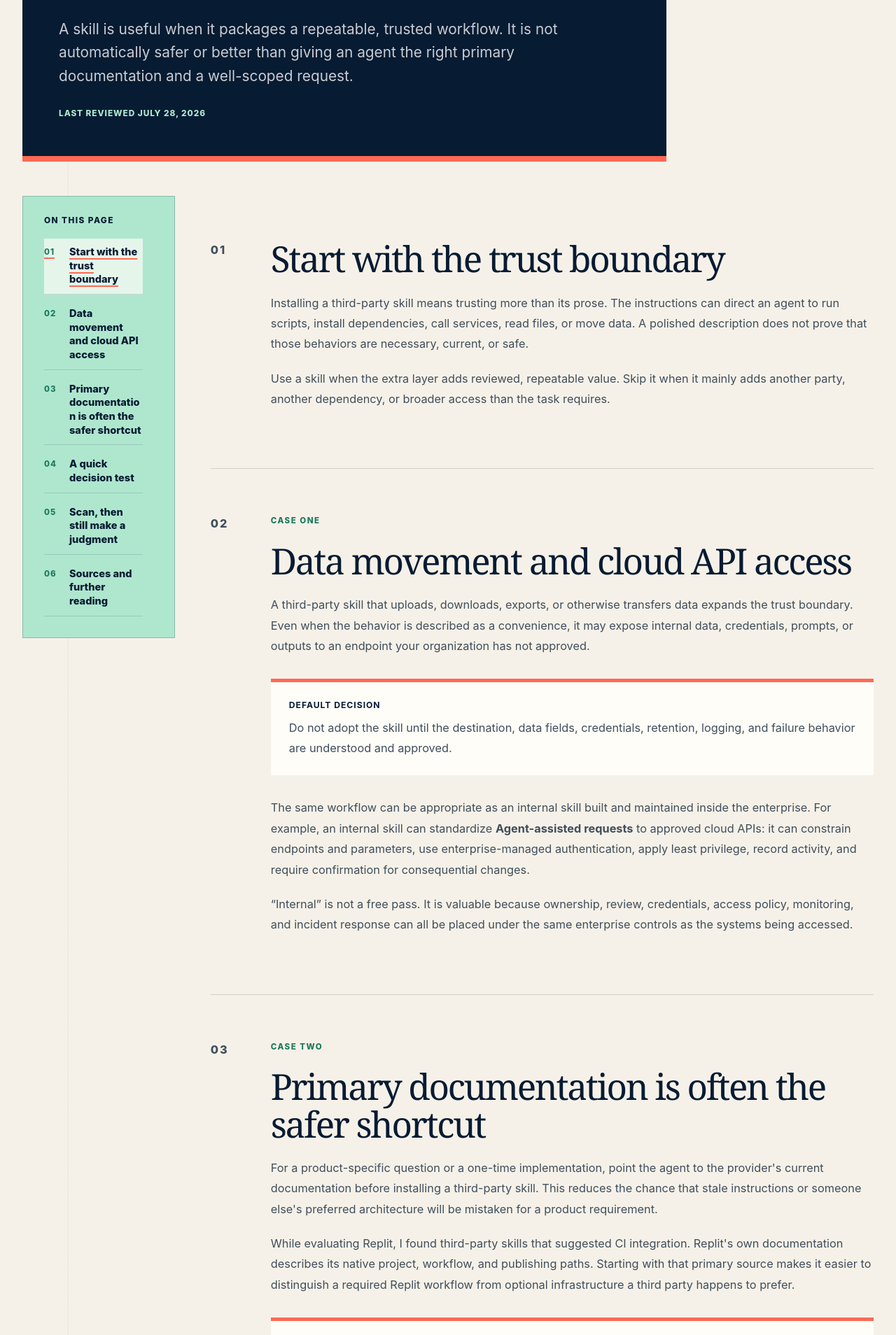
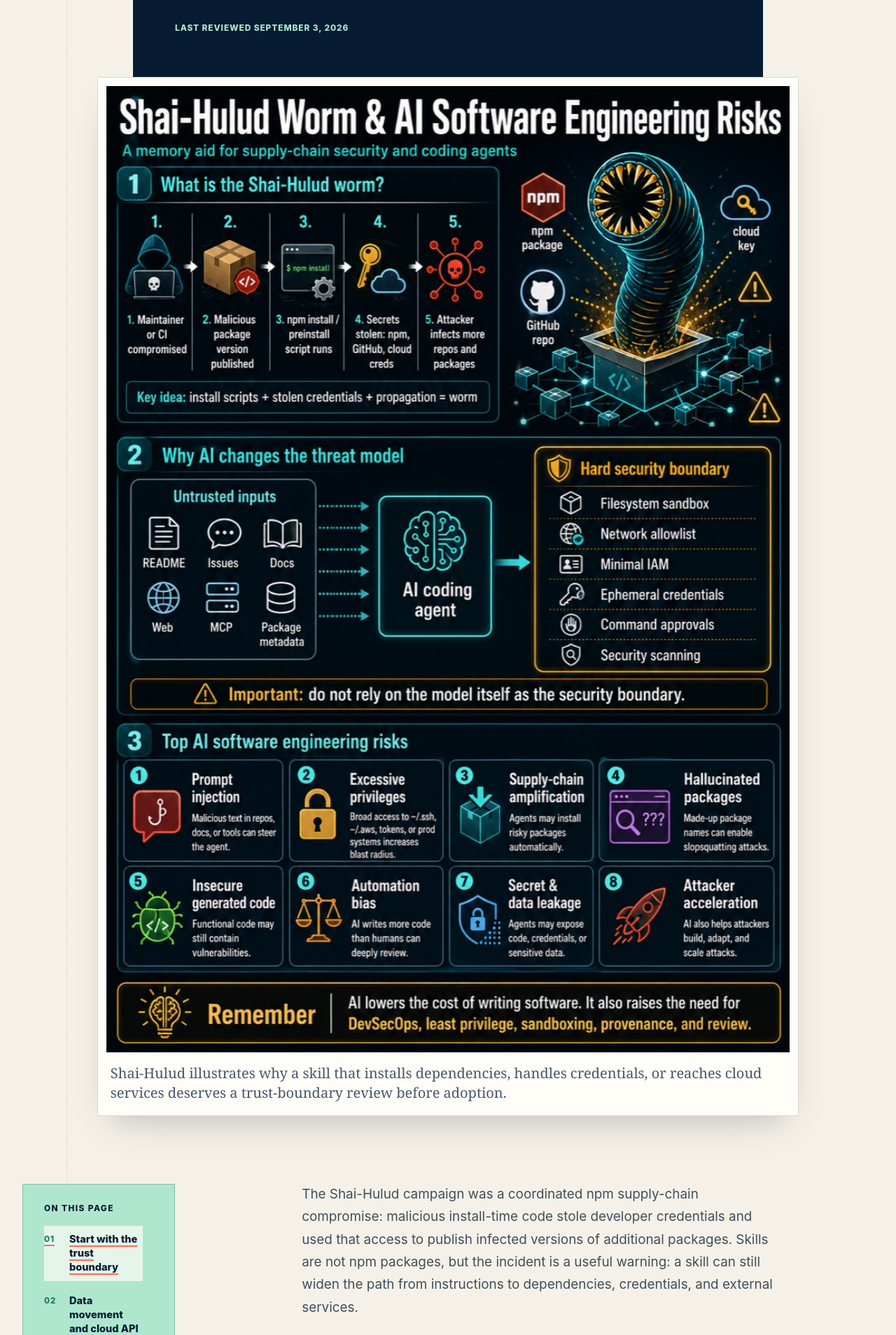
Before and after one commit to JoeyWilkes12/agent-skills-resource-library, a Next.js app: page /guides/when-not-to-use-a-skill in a window 1280 px wide. Shown: the part 432-2340 px from the top of the page at 70% size. Built offline with nearby package versions, Linux system fonts and the light colour scheme; no server answers.

Commit message:
[AI] Add Shai-Hulud visual to skill decision guide

```diff
--- a/app/guides/when-not-to-use-a-skill/page.tsx
+++ b/app/guides/when-not-to-use-a-skill/page.tsx
@@ -3,6 +3,8 @@ import { GuideReadingLayout } from "../guide-reading-layout";
 import { SiteHeader } from "../../site-header";
 
 const basePath = process.env.NEXT_PUBLIC_BASE_PATH ?? "";
+const guidePath = `${basePath}/guides/when-not-to-use-a-skill`;
+const guideImagePath = `${basePath}/guides/shai-hulud-worm-ai-software-engineering-risks.jpg`;
 const contents = [
   { id: "trust-boundary", label: "Start with the trust boundary" },
   { id: "data-movement-and-cloud-api-access", label: "Data movement and cloud API access" },
@@ -16,15 +18,29 @@ export const metadata: Metadata = {
   title: "When not to use a skill | Agent Skills Resource Library",
   description:
     "A decision guide for choosing primary documentation or a governed internal workflow instead of a third-party agent skill.",
+  openGraph: {
+    title: "When not to use a skill",
+    description:
+      "A decision guide for choosing primary documentation or a governed internal workflow instead of a third-party agent skill.",
+    images: [guideImagePath],
+  },
+  twitter: {
+    card: "summary_large_image",
+    title: "When not to use a skill",
+    description:
+      "A decision guide for choosing primary documentation or a governed internal workflow instead of a third-party agent skill.",
+    images: [guideImagePath],
+  },
 };
 
 export default function WhenNotToUseASkill() {
   return (
-    <main className="guide-page">
+    <main className="guide-page spectrum-page">
       <SiteHeader currentSection="guides" />
 
-      <article className="guide-article">
-        <div className="guide-hero">
+      <article className="guide-article spectrum-guide">
+        <div className="spectrum-feature">
+          <header className="guide-hero spectrum-hero">
             <p className="eyebrow">Security · Decision guide</p>
             <h1>When not to use a skill</h1>
             <p className="guide-deck">
@@ -32,13 +48,44 @@ export default function WhenNotToUseASkill() {
               It is not automatically safer or better than giving an agent the
               right primary documentation and a well-scoped request.
             </p>
-          <p className="guide-meta">Last reviewed July 28, 2026</p>
+            <p className="guide-meta">Last reviewed September 3, 2026</p>
+          </header>
+
+          <figure className="spectrum-visual">
+            {/* eslint-disable-next-line @next/next/no-img-element */}
+            <img
+              alt="Shai-Hulud worm and AI software engineering risks: a compromised npm package can run install scripts, steal secrets, and propagate to other repositories and packages"
+              className="spectrum-image"
+              decoding="async"
+              height={1280}
+              src={guideImagePath}
+              width={905}
+            />
+            <figcaption>
+              Shai-Hulud illustrates why a skill that installs dependencies,
+              handles credentials, or reaches cloud services deserves a trust-boundary
+              review before adoption.
+            </figcaption>
+          </figure>
         </div>
 
         <GuideReadingLayout
+          className="spectrum-reading-layout"
           contents={contents}
-          path={`${basePath}/guides/when-not-to-use-a-skill`}
+          path={guidePath}
         >
+          <div className="spectrum-reading">
+            <div className="spectrum-intro">
+              <p>
+                The Shai-Hulud campaign was a coordinated npm supply-chain
+                compromise: malicious install-time code stole developer
+                credentials and used that access to publish infected versions of
+                additional packages. Skills are not npm packages, but the
+                incident is a useful warning: a skill can still widen the path
+                from instructions to dependencies, credentials, and external
+                services.
+              </p>
+            </div>
 
             <section className="guide-section guide-principle" id="trust-boundary">
               <p className="guide-section-number">01</p>
@@ -189,6 +236,11 @@ export default function WhenNotToUseASkill() {
               <h2 id="guide-sources-heading">Sources and further reading</h2>
               <ul>
                 <li>
+                  <a href="https://content.govdelivery.com/accounts/USDHSCISA/bulletins/3f408db">
+                    CISA: npm ecosystem supply-chain compromise alert
+                  </a>
+                </li>
+                <li>
                   <a href="https://docs.nvidia.com/skills/scanning-agent-skills">
                     NVIDIA: Scan Agent Skills Before Installation
                   </a>
@@ -210,6 +262,7 @@ export default function WhenNotToUseASkill() {
                 </li>
               </ul>
             </section>
+          </div>
 
           <a className="guide-back" href={`${basePath}/#library`}>
             ← Back to the resource library
```
Also changed, not shown: public/guides/shai-hulud-worm-ai-software-engineering-risks.jpg (added), 1 other file (tests, documents, lock files or other folders). Lines whose indentation alone changed are shown as unchanged.
